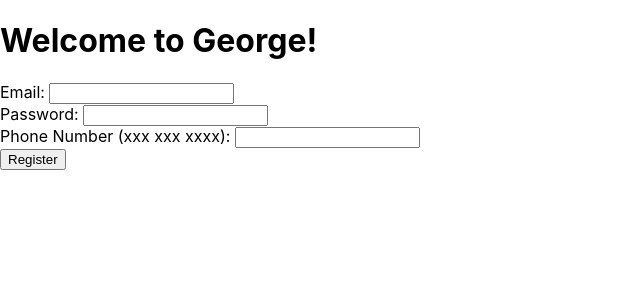
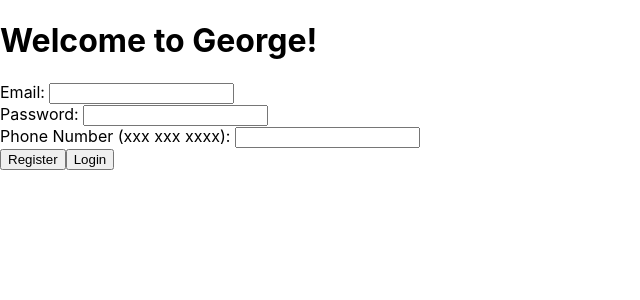
Before and after one commit to e-wai/george, a React (Create React App) app: page / in a window 1280 px wide. Shown: the top 300 px of the page, without its empty margins (0-640 px from the left). Built offline with nearby package versions, Linux system fonts and the light colour scheme.

Commit message:
logout button and automatic redirection to / when logged out

```diff
--- a/src/components/Main.js
+++ b/src/components/Main.js
@@ -5,7 +5,6 @@ const Main = () => {
 
     const [userUID, setUserUID] = useState("");
     const [userData, setUserData] = useState({});
-    // const currentUser = fire.auth().currentUser;
     const usersRef = fire.firestore().collection('users')
 
     useEffect(() => {
@@ -13,6 +12,8 @@ const Main = () => {
             if (user) {
               console.log("user" + user.uid)
               setUserUID(user.uid);
+            } else {
+                window.location.href = "http://localhost:3000/"
             }
         });
     }, [])
@@ -38,6 +39,12 @@ const Main = () => {
         <div>
             Welcome {userUID}!
             {userData.email}
+            <button onClick={() => {
+                fire.auth().signOut().then(() => alert('User signed out!'));
+                window.location.href = "http://localhost:3000/";
+            }}>
+                Logout
+            </button>
         </div>
     );
 
--- a/src/components/Register.js
+++ b/src/components/Register.js
@@ -56,6 +56,11 @@ const Register = () => {
             </div>
 
             <button onClick={() => registerClicked()}>Register</button>
+            <button onClick={() => {
+                window.location.href = "http://localhost:3000/login"
+            }}>
+                Login
+            </button>
         </div>
     );
 }
```
